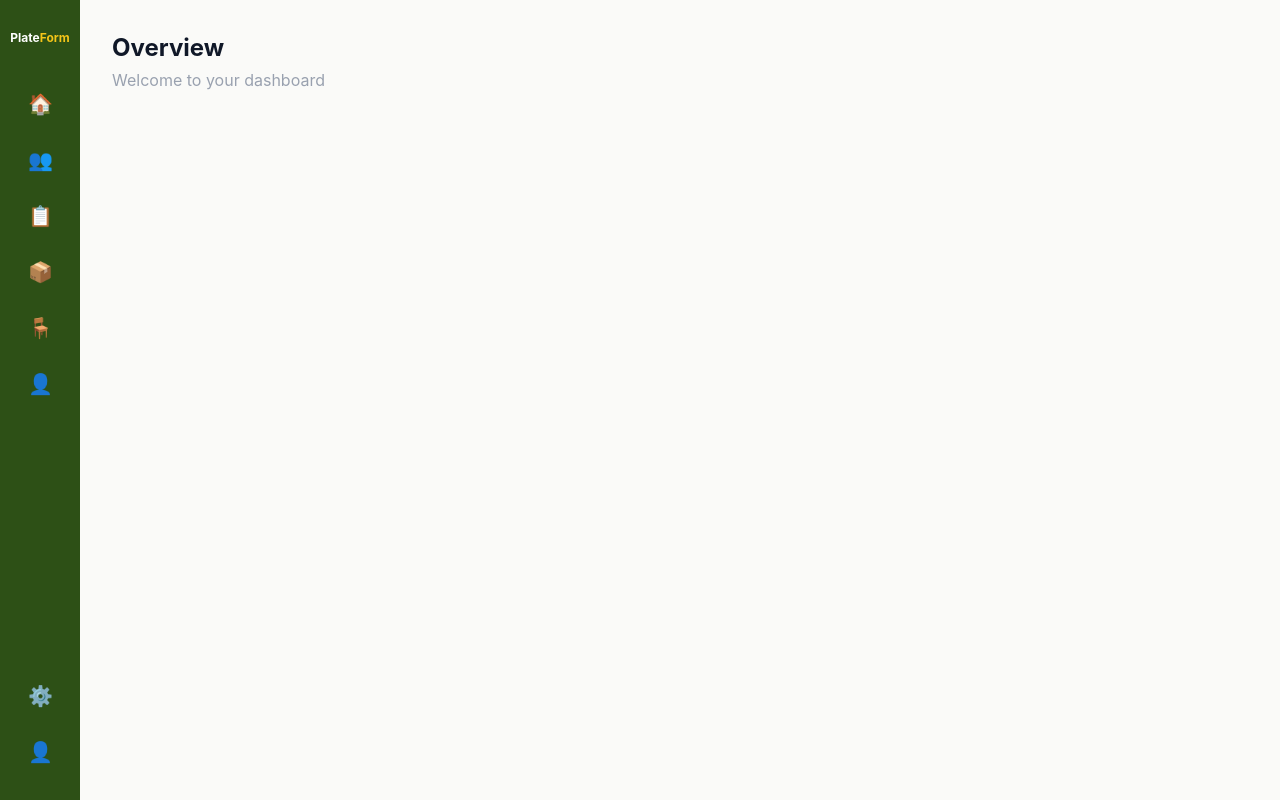
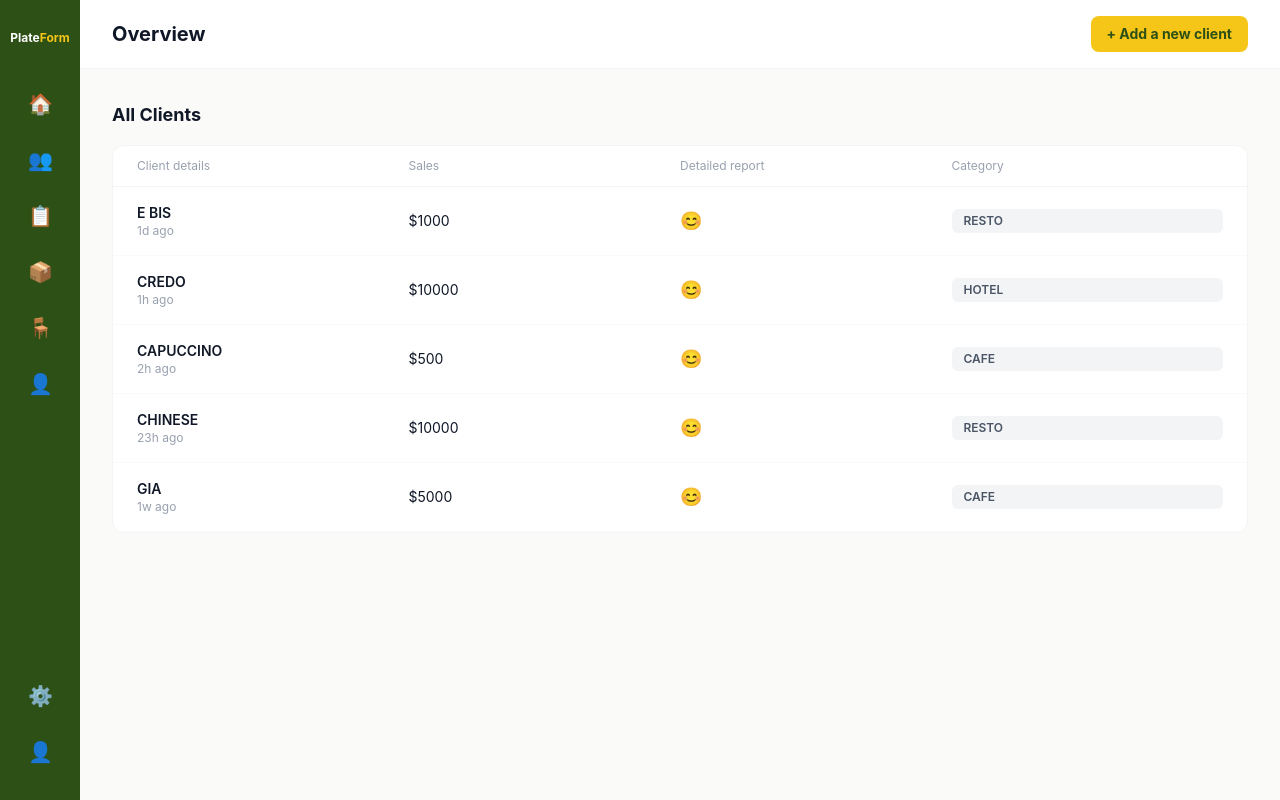
Before and after one commit to Celia-joy/Plateform, a React (Vite) app: page /dashboard in a window 1280 px wide. Built offline with nearby package versions, Linux system fonts and the light colour scheme.

Commit message:
Plateform

```diff
--- a/src/App.jsx
+++ b/src/App.jsx
@@ -6,6 +6,10 @@ import ResetPasswordPage from './pages/auth/ResetPasswordPage'
 import LinkSentPage from './pages/auth/LinkSentPage'
 import DashboardLayout from './components/layout/DashboardLayout'
 import OverviewPage from './pages/dashboard/OverviewPage'
+import OrdersPage from './pages/dashboard/OrdersPage'
+import ClientsPage from './pages/dashboard/ClientsPage'
+import MenusPage from './pages/dashboard/MenusPage'
+import NotificationsPage from './pages/dashboard/NotificationsPage'
 import { BrowserRouter, Routes, Route } from 'react-router-dom'
 
 export default function App() {
@@ -23,6 +27,10 @@ export default function App() {
 
         <Route path="/dashboard" element={<DashboardLayout />}>
           <Route index element={<OverviewPage />} />
+          <Route path="orders" element={<OrdersPage />} />
+          <Route path="clients" element={<ClientsPage />} />
+          <Route path="menus" element={<MenusPage />} />
+          <Route path="notifications" element={<NotificationsPage />} />
         </Route>
       </Routes>
     </BrowserRouter>
--- a/src/pages/dashboard/OverviewPage.jsx
+++ b/src/pages/dashboard/OverviewPage.jsx
@@ -1,8 +1,43 @@
 function OverviewPage() {
+  const clients = [
+    {name:"E BIS", sales:"$1000", category:"RESTO", updatedAt:"1d ago"},
+    {name:"CREDO", sales:"$10000", category:"HOTEL", updatedAt:"1h ago"},
+    {name:"CAPUCCINO", sales:"$500", category:"CAFE", updatedAt:"2h ago"},
+    {name:"CHINESE", sales:"$10000", category:"RESTO", updatedAt:"23h ago"},
+    {name:"GIA", sales:"$5000", category:"CAFE", updatedAt:"1w ago"}
+  ]
   return (
-    <div className="p-8">
-      <h1 className="text-2xl font-bold text-gray-900">Overview</h1>
-      <p className="text-gray-400 mt-1">Welcome to your dashboard</p>
+    <div className="flex flex-col h-screen">
+      <div className="bg-white border-b border-gray-100 px-8 py-4 flex items-center justify-between">
+        <h1 className="text-xl font-bold text-gray-900">Overview</h1>
+        <button className="bg-[#F5C518] text-[#2D5016] font-bold text-sm px-4 py-2 rounded-lg">
+          + Add a new client
+        </button>
+      </div>
+      <div className="p-8">
+        <h2 className="text-lg font-bold text-gray-900 mb-4">All Clients</h2>
+        <div className="bg-white rounded-xl border border-gray-100 overflow-hidden">
+          <div className="grid grid-cols-4 px-6 py-3 border-b border-gray-100">
+            <span className="text-xs text-gray-400">Client details</span>
+            <span className="text-xs text-gray-400">Sales</span>
+            <span className="text-xs text-gray-400">Detailed report</span>
+            <span className="text-xs text-gray-400">Category</span>
+          </div>
+          {clients.map((client, i) => (
+            <div key={i} className="grid grid-cols-4 px-6 py-4 border-b border-gray-50 items-center">
+              <div>
+                <div className="text-sm font-semibold text-gray-900">{client.name}</div>
+                <div className="text-xs text-gray-400">{client.updatedAt}</div>
+              </div>
+              <div className="text-sm text-gray-900">{client.sales}</div>
+              <div className="text-lg">😊</div>
+              <div className="bg-gray-100 text-gray-600 text-xs font-semibold px-3 py-1 rounded-md inline-block">
+                {client.category}
+              </div>
+            </div>
+          ))}
+        </div>
+      </div>
     </div>
   )
 }
```
Also changed, not shown: src/components/layout/DashboardLayout.jsx (line endings or trailing spaces).
